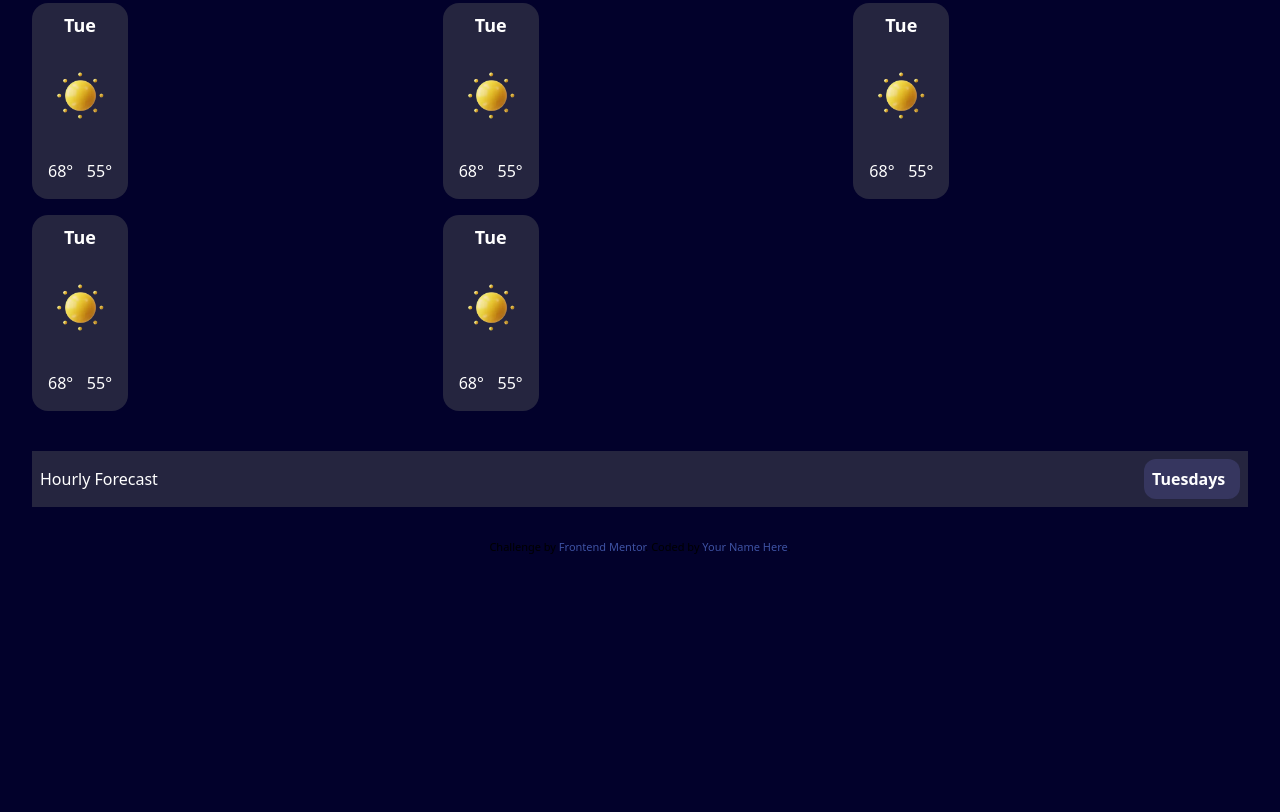
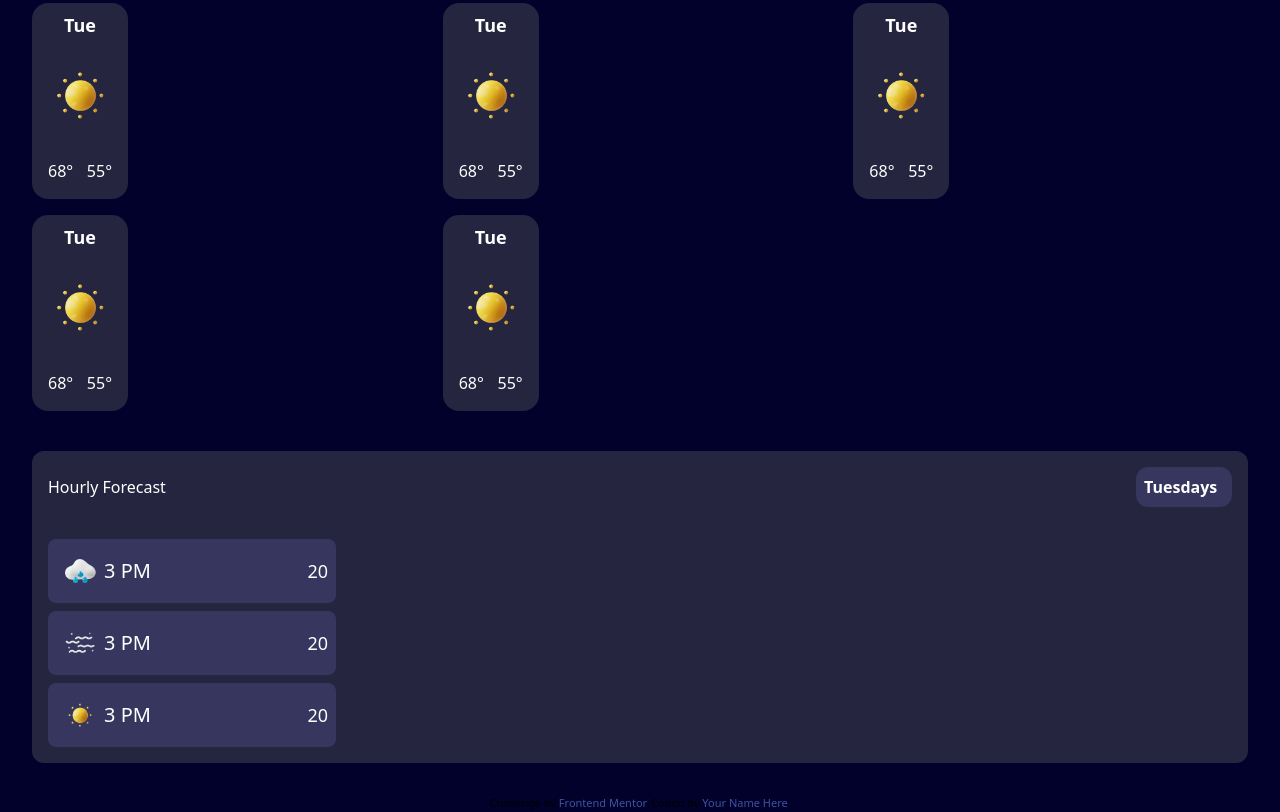
Before and after one commit to mugisha12john/weather_app, a website: page index.html in a window 1280 px wide. Shown: the part 1053-1865 px from the top of the page. Before the commit the page ends 1609 px from the top, so only its background shows below. Drawn offline with Linux system fonts and the light colour scheme.

Commit message:
feat: addhourly card forecast

```diff
--- a/index.html
+++ b/index.html
@@ -148,8 +148,8 @@
       </section>
 
       <!-- Hourly forecast -->
-      <section class="bg-[#25253f]">
-        <div class="flex justify-between p-2 mt-10 items-center">
+      <section class="bg-[#25253f] rounded-xl">
+        <div class="flex justify-between p-4 mt-10 items-center">
           <h1 class="text-white rounded-2xl font-medium">Hourly Forecast</h1>
           <div
             class="bg-[#36365f] w-24 font-semibold rounded-xl p-2 text-white"
@@ -157,8 +157,38 @@
             Tuesdays
           </div>
         </div>
-
-
+        <!-- hourly forecast details card -->
+        <main class="p-4 grid grid-cols-1 gap-2">
+          <div
+            class="bg-[#36365f] w-2xs rounded-lg flex justify-between items-center p-2"
+          >
+            <div class="flex justify-center items-center">
+              <img src="/assets/images/icon-rain.webp" class="w-12" />
+              <h3 class="text-white text-xl">3 PM</h3>
+            </div>
+            <h1 class="text-white text-lg">20</h1>
+          </div>
+          <!-- 2 -->
+          <div
+            class="bg-[#36365f] w-2xs rounded-lg flex justify-between items-center p-2"
+          >
+            <div class="flex justify-center items-center">
+              <img src="/assets/images/icon-fog.webp" class="w-12" />
+              <h3 class="text-white text-xl">3 PM</h3>
+            </div>
+            <h1 class="text-white text-lg">20</h1>
+          </div>
+          <!-- 3 -->
+          <div
+            class="bg-[#36365f] w-2xs rounded-lg flex justify-between items-center p-2"
+          >
+            <div class="flex justify-center items-center">
+              <img src="/assets/images/icon-sunny.webp" class="w-12" />
+              <h3 class="text-white text-xl">3 PM</h3>
+            </div>
+            <h1 class="text-white text-lg">20</h1>
+          </div>
+        </main>
       </section>
     </main>
 
```
Also changed, not shown: src/output.css.
